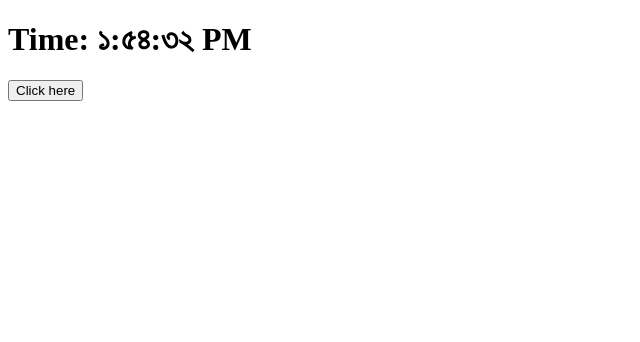
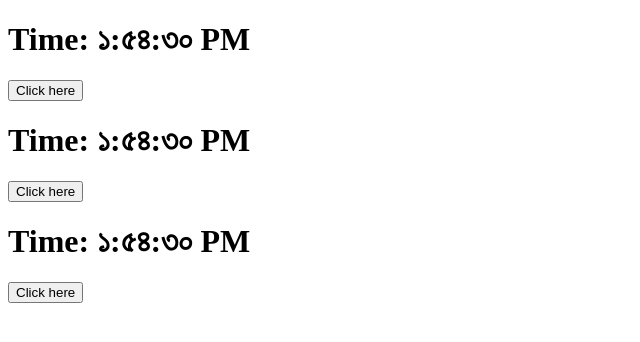
Before and after one commit to Ashik-2000/React, a React (Vite) app in the folder ForTutorial/: page / in a window 1280 px wide. Shown: the top 342 px of the page, without its empty margins (0-640 px from the left). Built offline with nearby package versions, Linux system fonts and the light colour scheme.

Commit message:
list and keys

```diff
--- a/ForTutorial/src/App.jsx
+++ b/ForTutorial/src/App.jsx
@@ -1,10 +1,11 @@
 import React from "react";
-import Clock from "./components/Clock";
+import CLocklist from "./components/ClockLIst"
 
 function App() {
+  const array = [1, 2, 3];
   return (
     <div>
-      <Clock />
+      <CLocklist quantity={array} />
     </div>
   );
 }
--- /dev/null
+++ b/ForTutorial/src/components/ClockLIst.jsx
@@ -0,0 +1,12 @@
+import React from 'react';
+import Clock from "./Clock"
+
+export default function ClockList({ quantity = [] }) {
+    return (
+        <>
+            {quantity.map((key) => (
+                <Clock key={key} />
+            ))}
+        </>
+    )
+}
--- a/ForTutorial/src/components/button.jsx
+++ b/ForTutorial/src/components/button.jsx
@@ -1,8 +1,8 @@
 import React from 'react';
 
 class Button extends React.Component {
-    shouldComponentUpdate(nextProps ) {
-        const { change:currentProp, locale: currentState } = this.props
+    shouldComponentUpdate(nextProps) {
+        const { change: currentProp, locale: currentState } = this.props
         const { change: nextProp, locale: nextState } = nextProps
         if (currentProp === nextProp && currentState === nextState) {
             return false;
@@ -12,7 +12,9 @@ class Button extends React.Component {
     render() {
         const { change, locale } = this.props;
         return (
-            <button onClick={() => change(locale)}>Click here</button>
+            <>
+                <button onClick={() => change(locale)}>Click here</button>
+            </>
         )
     }
 }
```
